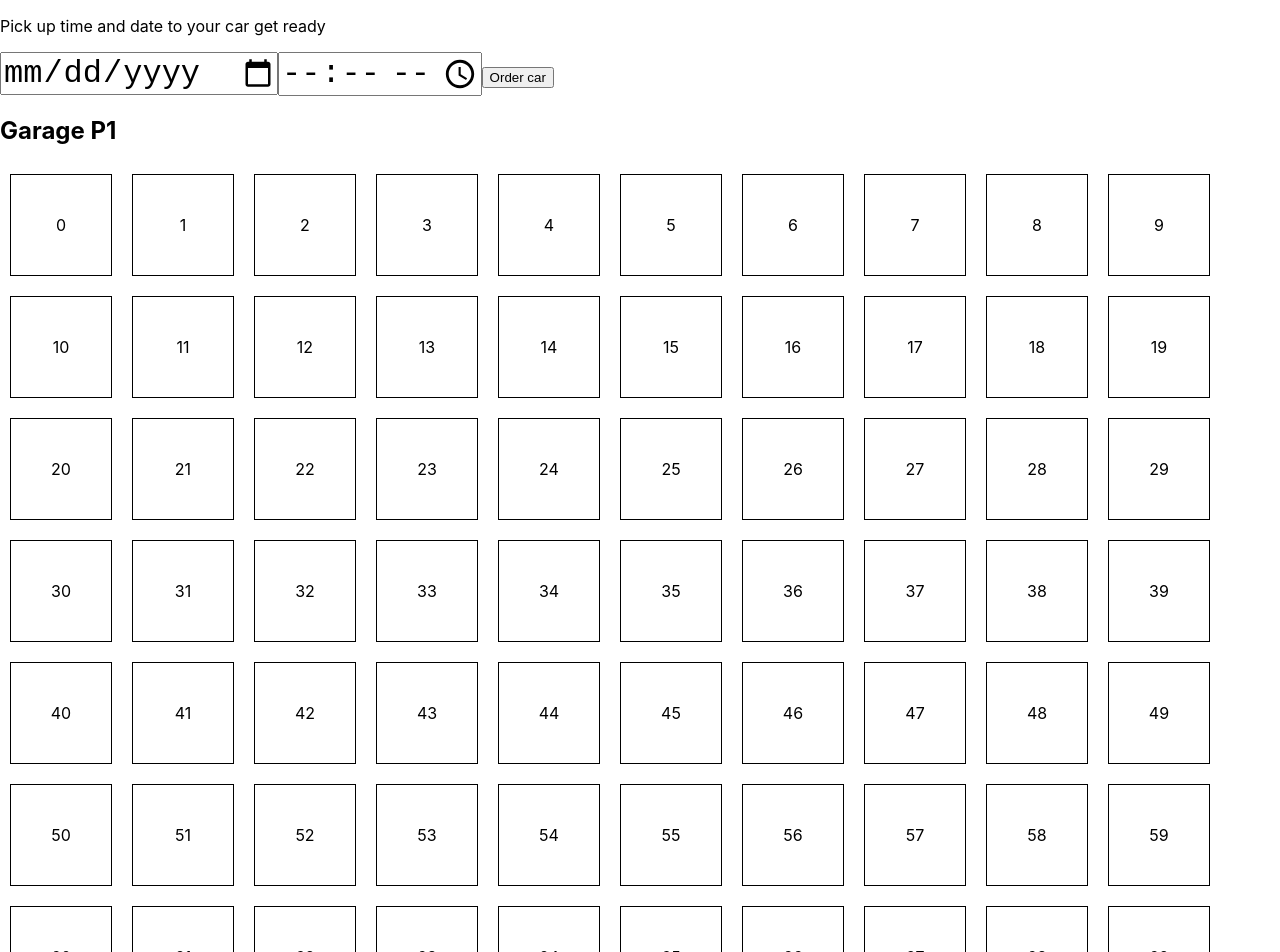
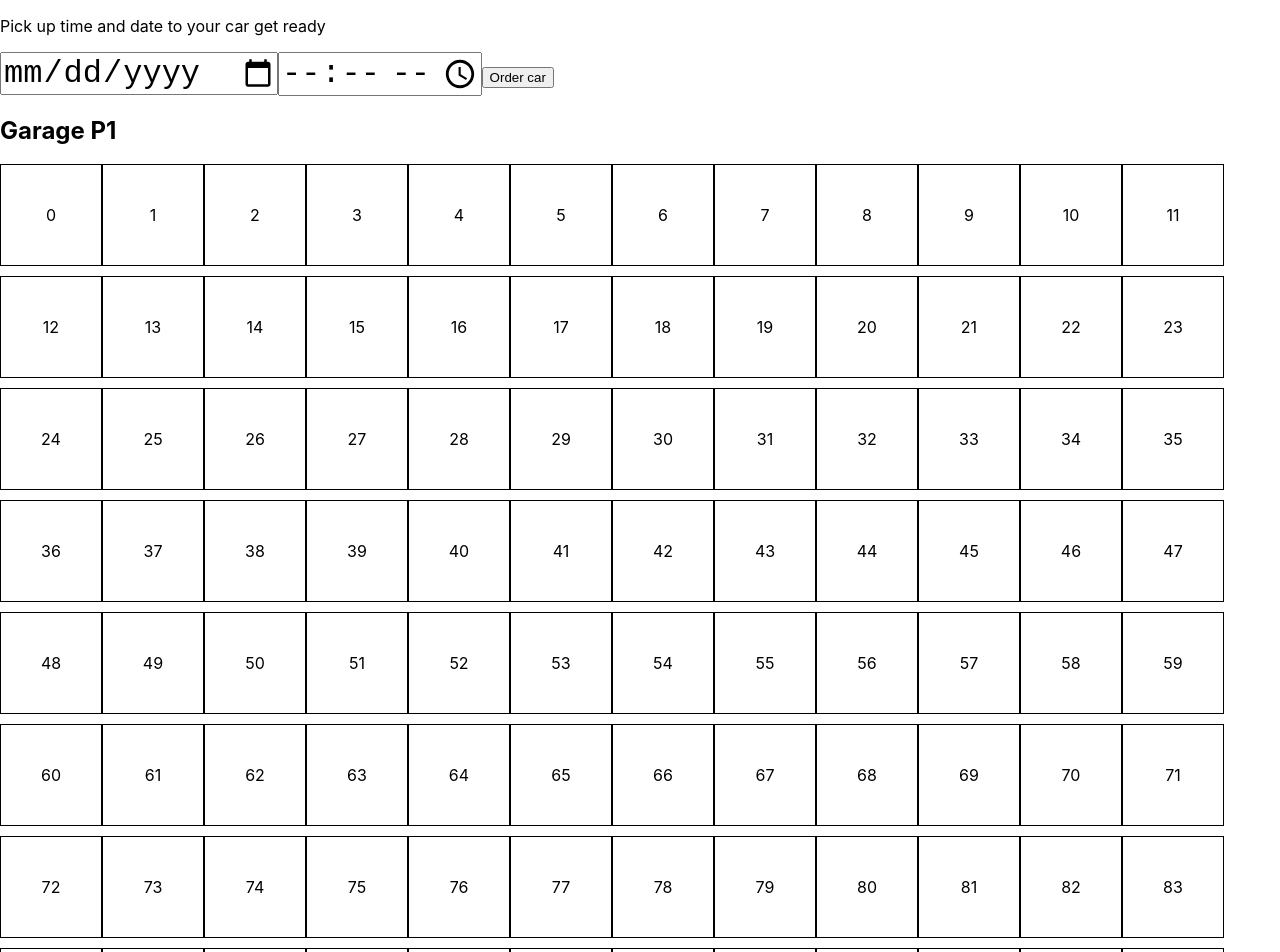
Before and after one commit to wjaqbo/parking, a React (Create React App) app: page / in a window 1280 px wide. Shown: the top 952 px of the page. Built offline with nearby package versions, Linux system fonts and the light colour scheme.

Commit message:
Add tailwind

```diff
--- /dev/null
+++ b/craco.config.js
@@ -0,0 +1,10 @@
+module.exports = {
+    style: {
+      postcss: {
+        plugins: [
+          require('tailwindcss'),
+          require('autoprefixer'),
+        ],
+      },
+    },
+  }
--- a/src/App.css
+++ b/src/App.css
@@ -9,7 +9,7 @@ input {
   min-width: 100px;
   min-height: 100px;
   border: 1px solid #000;
-  margin: 10px;
+  margin-bottom: 10px;
   display: flex;
   justify-content: center;
   align-items: center;
--- a/src/App.js
+++ b/src/App.js
@@ -35,7 +35,7 @@ function App() {
   };
 
   return (
-    <div className="App">
+    <div className="App container mx-auto">
       <RequestForm
         handleChange={handleChange}
         handleSubmit={handleSubmit}
--- a/src/components/Garage.js
+++ b/src/components/Garage.js
@@ -3,7 +3,7 @@ import React from 'react';
 const Garage = () => {
   const parkingPlaces = [];
   return (
-    <div className="garage">
+    <div className="garage justify-between">
       {Array.from({ length: 100 }).map((element, index) => (
         <div className="parking-place" key={index}>
           {index}
--- a/src/components/RequestForm.js
+++ b/src/components/RequestForm.js
@@ -3,8 +3,8 @@ import React from 'react';
 const RequestForm = ({ handleSubmit, handleChange, date, time }) => {
   return (
     <>
-      <form onSubmit={handleSubmit}>
-        <p>Pick up time and date to your car get ready</p>
+      <p className="bg-black text-white p-2 mt-2">Pick up time and date to your car get ready</p>
+      <form onSubmit={handleSubmit} className="border-gray-900 border my-2 p-10">
         <input name="date" type="date" value={date} onChange={handleChange} />
         <input name="time" type="time" value={time} onChange={handleChange} />
         <button>Order car</button>
--- a/src/index.css
+++ b/src/index.css
@@ -1,3 +1,7 @@
+@tailwind base;
+@tailwind components;
+@tailwind utilities;
+
 body {
   margin: 0;
   font-family: -apple-system, BlinkMacSystemFont, 'Segoe UI', 'Roboto', 'Oxygen',
--- /dev/null
+++ b/tailwind.config.js
@@ -0,0 +1,11 @@
+module.exports = {
+  purge: ['./src/**/*.{js,jsx,ts,tsx}', './public/index.html'],
+  darkMode: false, // or 'media' or 'class'
+  theme: {
+    extend: {},
+  },
+  variants: {
+    extend: {},
+  },
+  plugins: [],
+}
```
Also changed, not shown: package.json (+8 -3 lines), 1 other file (tests, documents, lock files or other folders).
